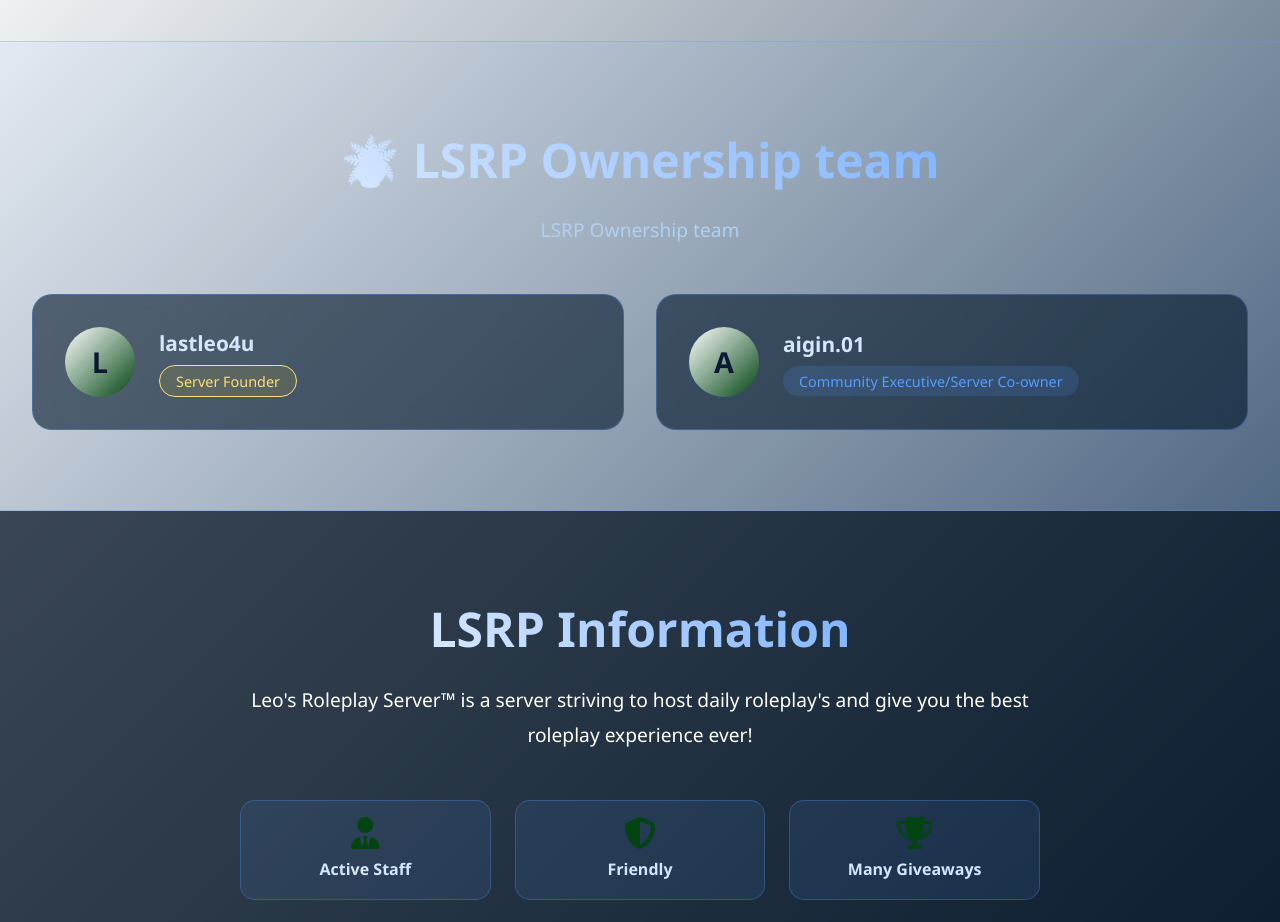
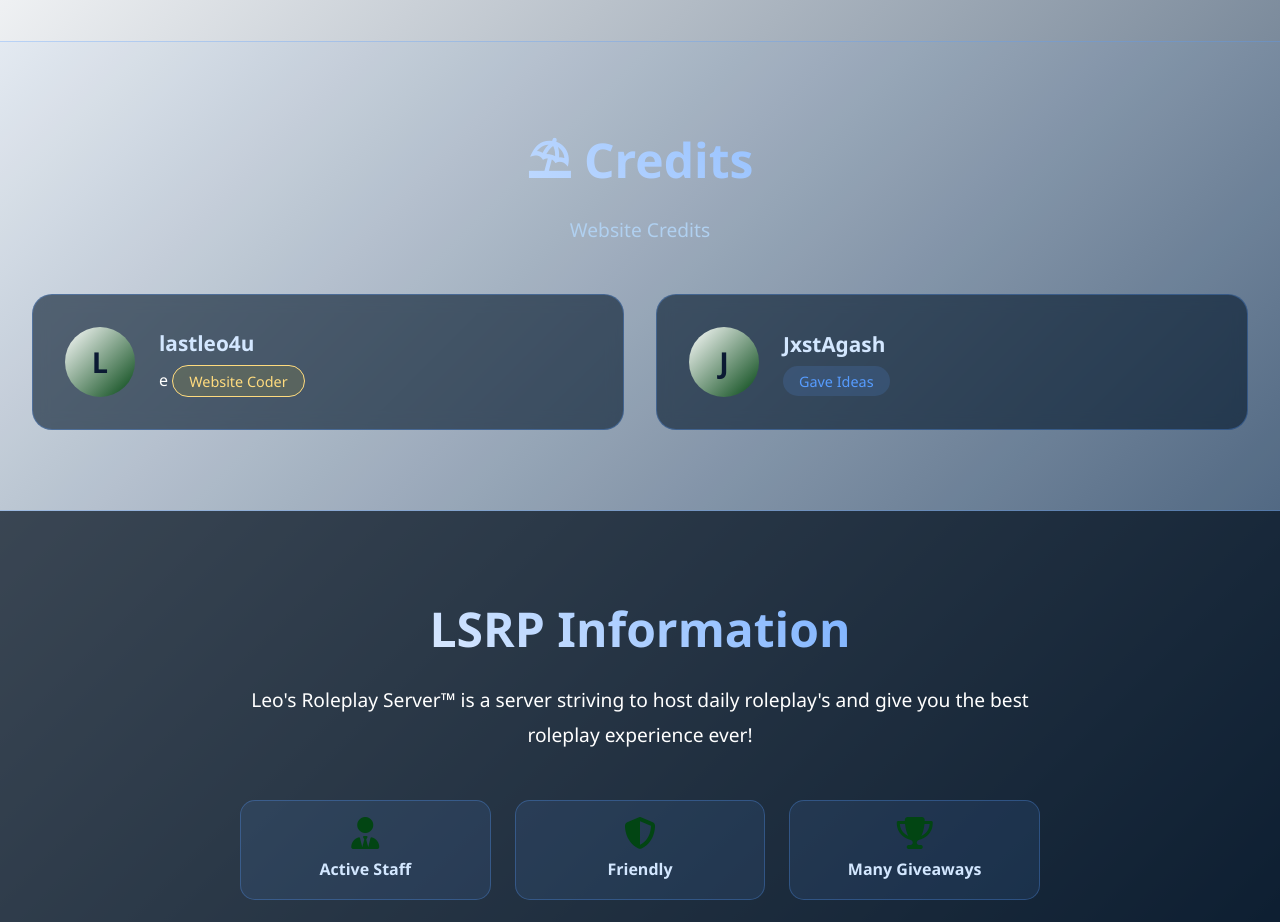
Before and after one commit to that1bupra/gvrv.wsp, a website: page index.html in a window 1280 px wide. Shown: the part 2920-3842 px from the top of the page. Drawn offline with Linux system fonts and the light colour scheme; no server answers.

Commit message:
Update index.html

```diff
--- a/index.html
+++ b/index.html
@@ -636,23 +636,23 @@
     </section>
 
     <section class="team-section" id="team">
-        <h2 class="section-title">🪴 LSRP Ownership team</h2>
-        <p class="section-subtitle">LSRP Ownership team</p>
+        <h2 class="section-title">⛱ Credits</h2>
+        <p class="section-subtitle">Website Credits</p>
 
         <div class="team-grid">
             <div class="team-card">
                 <div class="team-avatar">L</div>
                 <div class="team-info">
-                    <div class="team-name">lastleo4u</div>
-                    <div class="team-role team-founder">Server Founder</div>
+                    <div class="team-name">lastleo4u</div>e
+                    <div class="team-role team-founder">Website Coder</div>
                 </div>
             </div>
 
             <div class="team-card">
-                <div class="team-avatar">A</div>
+                <div class="team-avatar">J</div>
                 <div class="team-info">
-                    <div class="team-name">aigin.01</div>
-                    <div class="team-role">Community Executive/Server Co-owner</div>
+                    <div class="team-name">JxstAgash</div>
+                    <div class="team-role">Gave Ideas</div>
                 </div>
             </div>
 
```
